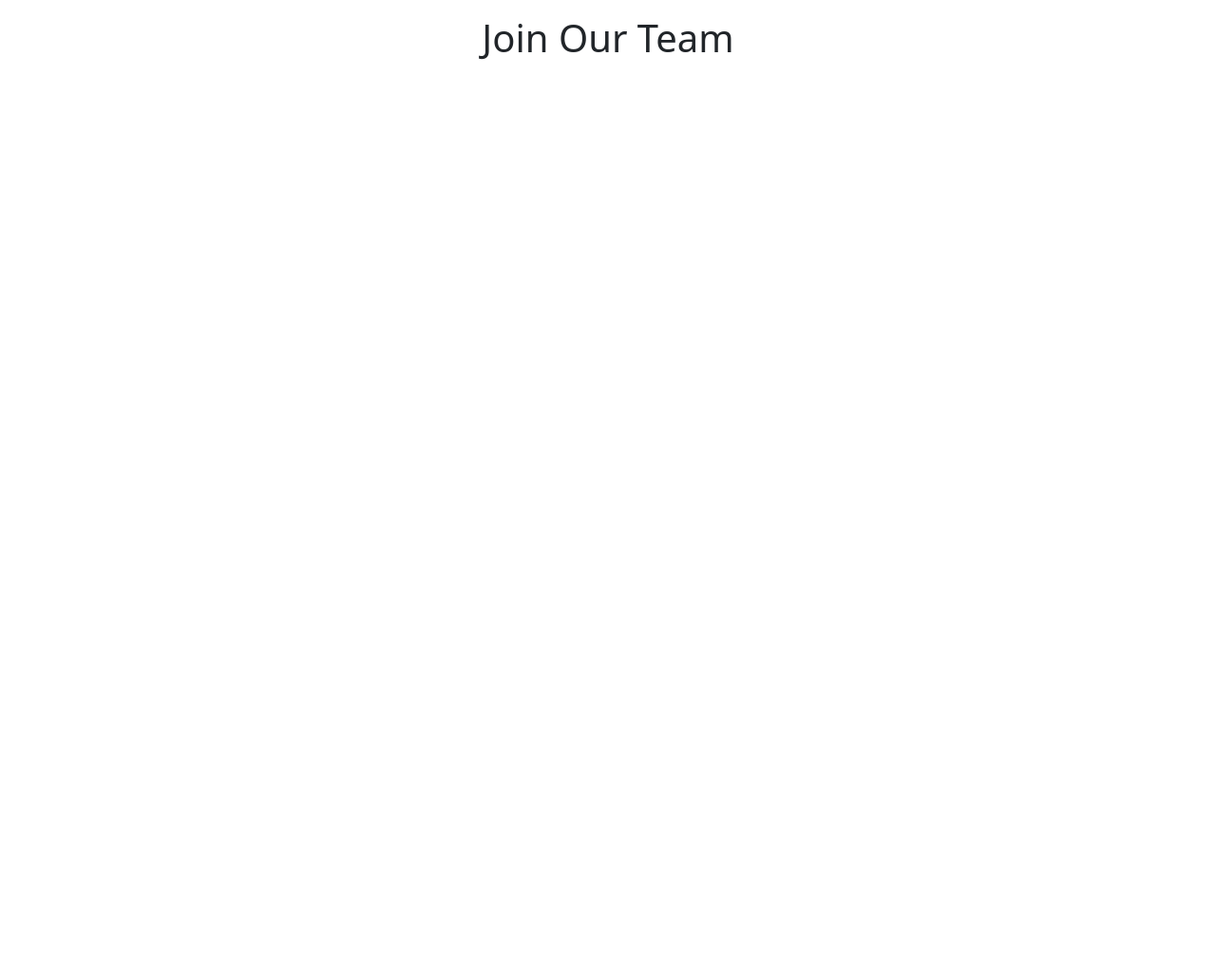
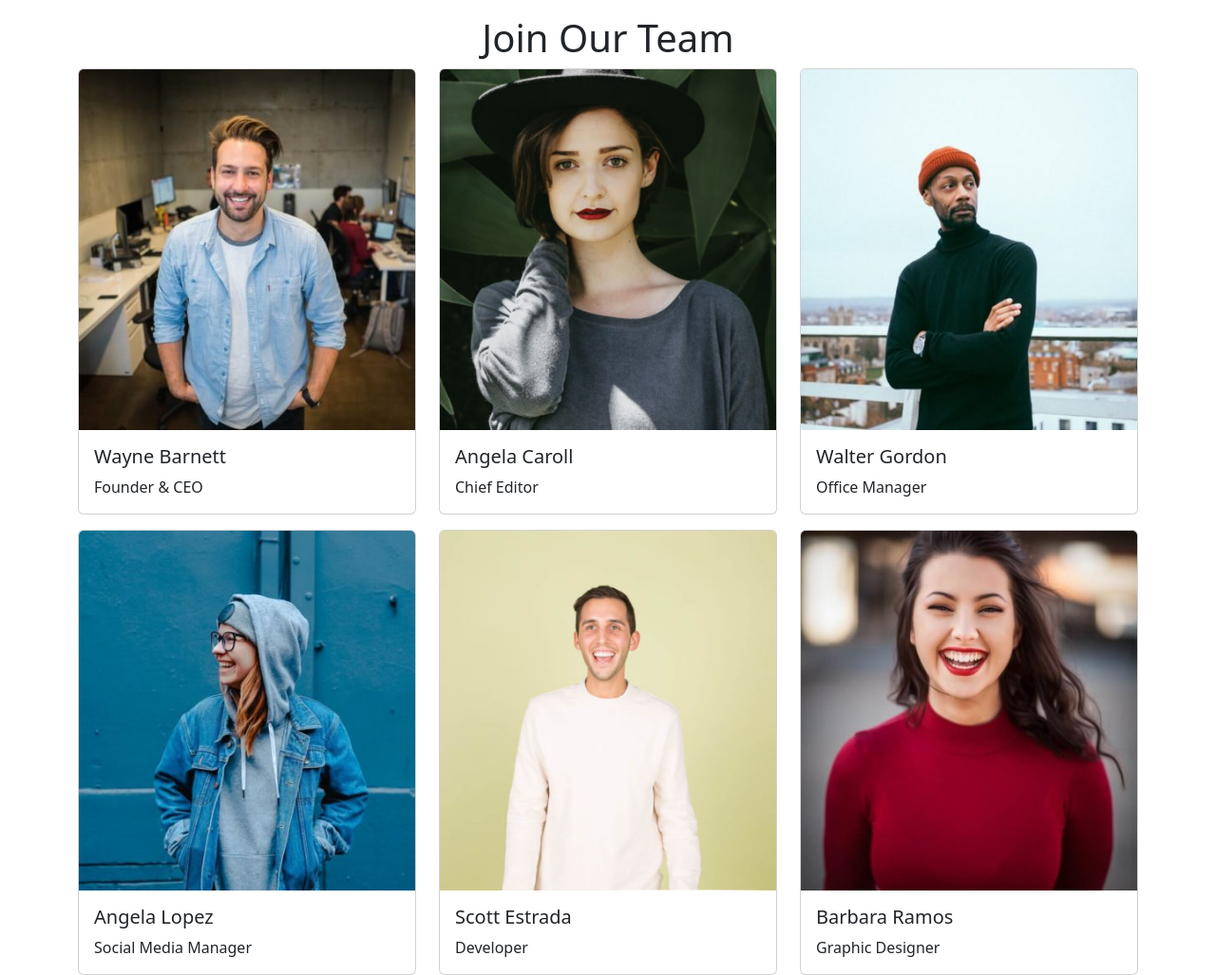
Before and after one commit to GianmarcoOrabona/js-our-team, a plain HTML site: page index.html in a window 1280 px wide. Shown: the whole page at 95% size. Before the commit the page ends 800 px from the top, so only its background shows below. Drawn offline with nearby package versions, Linux system fonts and the light colour scheme.

Commit message:
milestone 2 - done

```diff
--- a/assets/js/main.js
+++ b/assets/js/main.js
@@ -1,8 +1,3 @@
-/*
-MILESTONE 0:
-Creare l’array di oggetti con le informazioni fornite nella tabella
-*/
-
 // Array di oggetti con i dati dei membri del team
 let teamMembers = [
     {
@@ -40,14 +35,9 @@ let teamMembers = [
         role: "Graphic Designer",
         image: './assets/img/barbara-ramos-graphic-designer.jpg'
     }
-]
+];
 
 console.log(teamMembers);
-
-/*
-MILESTONE 1:
-Stampare su console le informazioni di nome, ruolo e la stringa della foto
-*/
 
 // stampo in console le informazioni di nome, ruolo e stringa della foto
 for (let i = 0; i < teamMembers.length; i++) {
@@ -56,10 +46,21 @@ for (let i = 0; i < teamMembers.length; i++) {
     for (let key in member) {
         let membersDetails = member[key];
         console.log(`${key}: ${membersDetails}`);
-    }
-}
+    };
 
-/*
-MILESTONE 2:
-Stampare le stesse informazioni su DOM sottoforma di stringhe
-*/
+    // Credo un elemento del DOM per mostrare una card con le info del membro
+    const memberCard =
+        `<div class="col-4">
+            <div class="card">
+                <img src="${member.image}" class="img-fluid card-img-top" alt="team-member">
+                <div class="card-body">
+                    <h5 class="card-title">${member.name}</h5>
+                    <p class="card-text">${member.role}</p>
+                </div>
+            </div>
+         </div>`;
+
+    // Inserisco la card nel DOM
+    let container = document.querySelector('.row');
+    container.insertAdjacentHTML('beforeend', memberCard);
+};
--- a/index.html
+++ b/index.html
@@ -18,7 +18,9 @@
 
     <main>
         <div class="container">
+            <div class="row gy-3">
 
+            </div>
         </div>
     </main>
 
```
